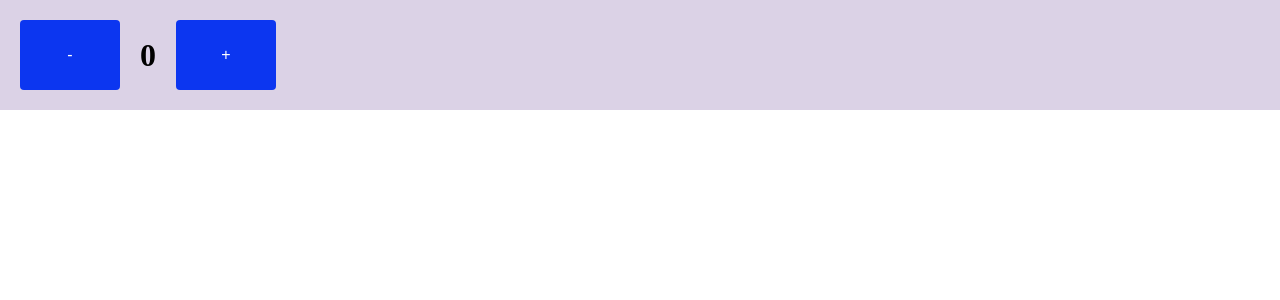
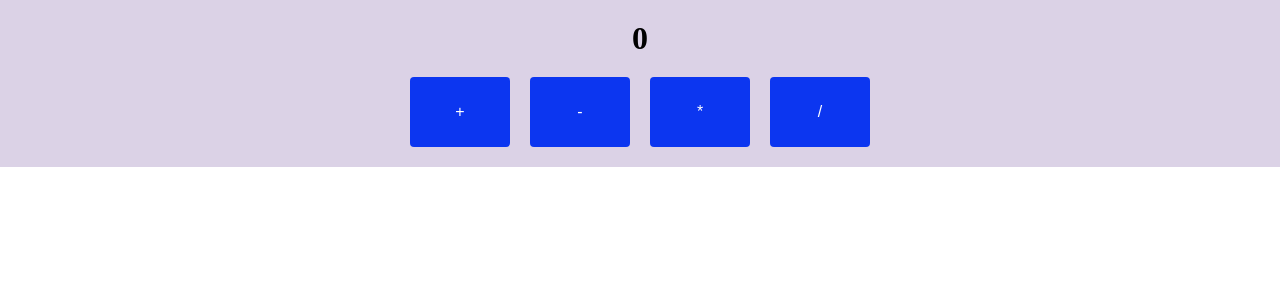
Before and after one commit to NataKyrylenko/React-Redux, a React (Vite) app: page / in a window 1280 px wide. Shown: the top 300 px of the page. Built offline with nearby package versions, Linux system fonts and the light colour scheme.

Commit message:
add homework16

```diff
--- a/src/App.tsx
+++ b/src/App.tsx
@@ -1,9 +1,11 @@
-import Lesson16 from "lessons/Lesson16"
+import Homework16 from "homeworks/Homework16/Homework16"
+//import Lesson16 from "lessons/Lesson16"
 
 
 const App = () => {
   return (
- <Lesson16/>
+//  <Lesson16/>
+ <Homework16/>
   )
 }
 
--- a/src/components/Counter/Counter.tsx
+++ b/src/components/Counter/Counter.tsx
@@ -1,22 +1,51 @@
-import Button from "components/Button/Button";
-import { useState } from "react";
-import { CounterProps } from "./types";
-import { CounterComponent,  ButtonControl, CounterElement} from "./styles";
+import Button from "components/Button/Button"
+import { useState } from "react"
+import { CounterProps } from "./types"
+import {
+  CounterComponent,
+  ButtonControl,
+  CounterElement,
+  ButtonsWrapper,
+} from "./styles"
 
+function Counter() {
+  const [count, setCount] = useState(0)
 
-function Counter({count, onMinus, onPlus} : CounterProps) {
+  const onMinusClick = () => {
+    setCount(prevValue => prevValue - 1)
+  }
+  const onPlusClick = () => {
+    setCount(prevValue => prevValue + 1)
+  }
+  const onMultiplyClick = () => {
+    setCount(prevValue => prevValue * 2)
+  }
+  const onDivideClick = () => {
+    setCount(prevValue => {
+      const newValue = prevValue / 2
+      return Math.round(newValue * 100) / 100
+    })
+  }
 
   return (
     <CounterComponent>
-      <ButtonControl>
-        <Button onButtonClick={onMinus} name="-" />
-      </ButtonControl>
       <CounterElement>{count}</CounterElement>
-      <ButtonControl>
-        <Button onButtonClick={onPlus} name="+" />
-      </ButtonControl>
+      <ButtonsWrapper>
+        <ButtonControl>
+          <Button onButtonClick={onPlusClick} name="+" />
+        </ButtonControl>
+        <ButtonControl>
+          <Button onButtonClick={onMinusClick} name="-" />
+        </ButtonControl>
+        <ButtonControl>
+          <Button onButtonClick={onMultiplyClick} name="*" />
+        </ButtonControl>
+        <ButtonControl>
+          <Button onButtonClick={onDivideClick} name="/" />
+        </ButtonControl>
+      </ButtonsWrapper>
     </CounterComponent>
-  );
+  )
 }
 
 export default Counter;
--- a/src/components/Counter/styles.ts
+++ b/src/components/Counter/styles.ts
@@ -2,11 +2,17 @@ import styled from "@emotion/styled";
 
 export const CounterComponent = styled.div`
   display: flex;
+  flex-direction: column;
   gap: 20px;
   align-items: center;
   padding: 20px;
   background: rgb(219, 210, 230);
 `;
+export const ButtonsWrapper = styled.div`
+display: flex;
+gap: 20px
+`;
+
 
 export const ButtonControl = styled.div`
   width: 100px;
--- /dev/null
+++ b/src/homeworks/Homework16/Homework16.tsx
@@ -0,0 +1,9 @@
+import Counter from "components/Counter/Counter";
+
+function Homework16 () {
+    return (
+        <Counter/>
+    )
+}
+
+export default Homework16;
```
